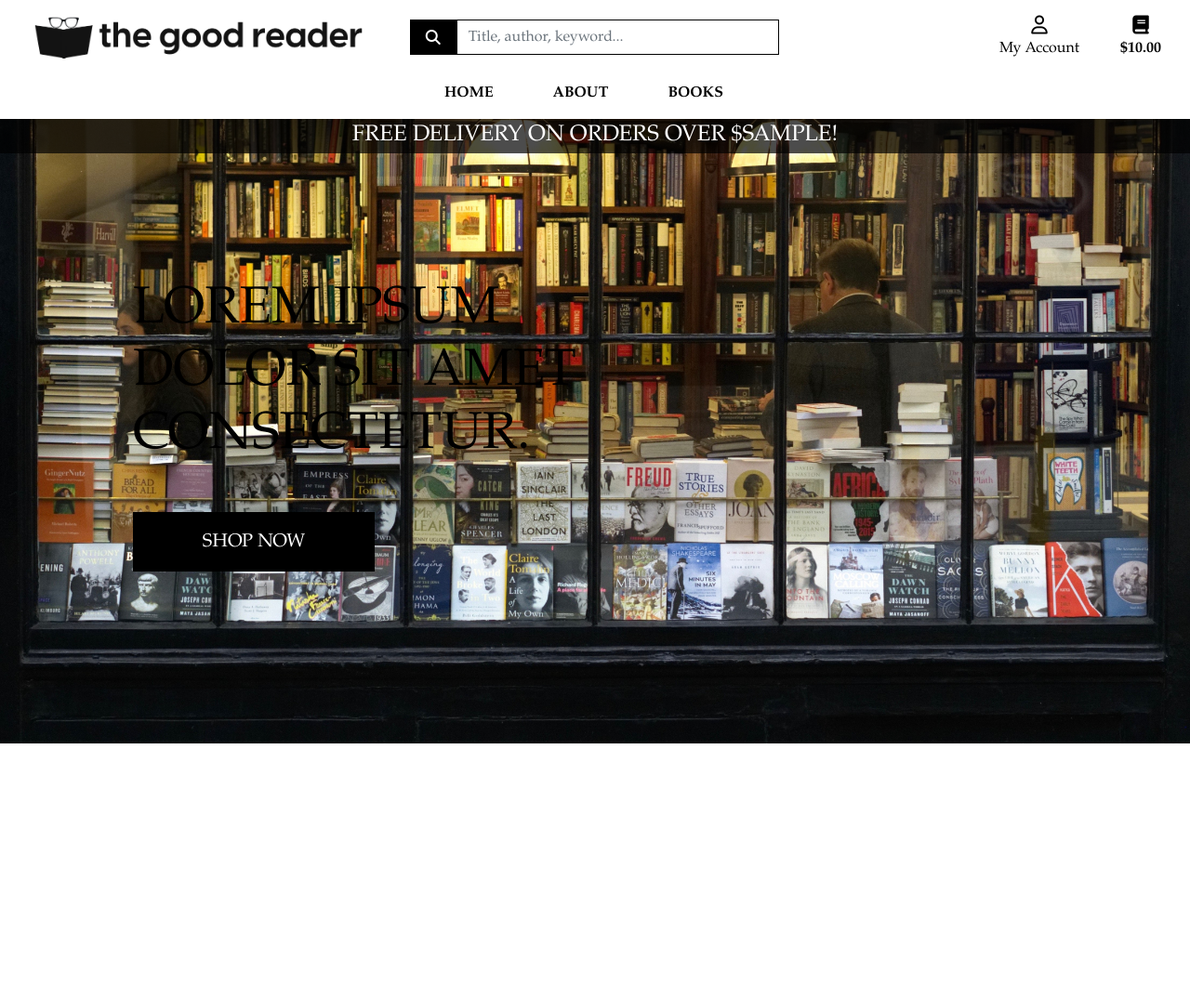
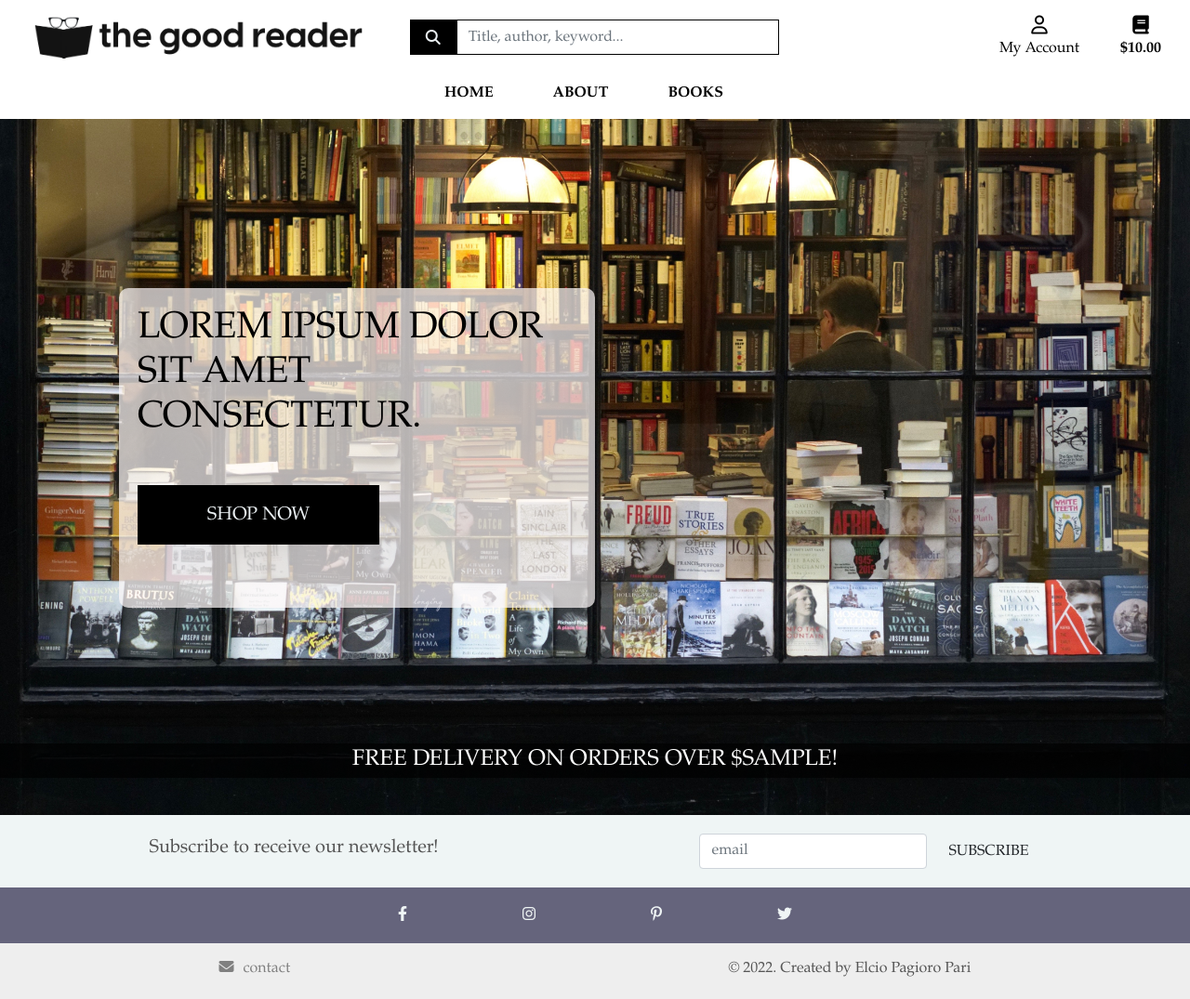
Before and after one commit to pagioro/The_Good_Reader, a Django app: template home/templates/home/index.html in a window 1280 px wide. Shown: the whole page at 93% size. Before the commit the page ends 800 px from the top, so only its background shows below. Run offline with Django 3.2, Linux system fonts and the light colour scheme; the template is opened without the code that fills it: most values are stand-ins (such as "Sample title", 1, 10 or a date in 2020); some libraries are stand-ins or nearby versions.

Commit message:
styling base and index.html

```diff
--- a/home/templates/home/index.html
+++ b/home/templates/home/index.html
@@ -12,10 +12,10 @@
 {% block content %}
     <div class="container h-100">
         <div class="row h-100">
-            <div class="col-7 col-md-6 my-auto">
-                <h1 class="display-4 logo-font text-black">
+            <div class="message-index col-7 col-md-6 my-auto">
+                <p class="display-4 logo-font text-black">
                     Lorem ipsum dolor sit amet consectetur.
-                </h1>
+                </p>
                 <div class="my-5">
                     <h4>
                         <a href="" class="shop-now-button btn btn-lg rounded-0 text-uppercase py-3">Shop Now</a>
--- a/static/css/style.css
+++ b/static/css/style.css
@@ -33,9 +33,19 @@ body {
     color: #000;
 }
 
+.message-index {
+    background-color: rgba(255,250,250,0.7);
+    border-radius: 10px;
+    padding: 20px;
+}
+
+.display-4 {
+    font-size: 2.5rem;
+}
+
 .shop-now-button {
     background: black;
-    color: white;
+    color: #EAEFF2;;
     min-width: 260px;
 }
 
@@ -45,7 +55,7 @@ body {
 
 .btn-black {
     background: black;
-    color: white;
+    color: #EAEFF2;;
 }
 
 .shop-now-button:hover,
@@ -55,7 +65,7 @@ body {
 .btn-black:active,
 .btn-black:focus {
     background: #222;
-    color: white;
+    color: #EAEFF2;;
 }
 
 .text-black {
@@ -63,8 +73,81 @@ body {
 }
 
 .border-black {
-    border: 1px solid black !important;
+    border: 1px solid #000 !important;
 }
+
+/* --- Subscribe --- */
+
+#subscribe {
+    display: flex;
+    flex-wrap: wrap;
+    justify-content: space-around;
+    align-items: center;
+    background-color: #EFF5F5;
+    height: auto;
+    padding: 1.25rem 1.25rem;
+    margin-top: 2.5rem;
+  }
+
+  .subscribe-right {
+    display: flex;
+  }
+
+  .subscribe-right > a {
+    margin-left: 0.625rem;
+  }
+
+  /* --- Footer --- */
+
+    #footer {
+        background-color: #65647C!important;
+        height: 3.75rem;
+        padding: 0.313rem 0;
+        display: flex;
+        align-items: center;
+        justify-content: center;
+  }
+
+  .footer-social > a {
+    color: #EFF5F5;
+    padding: 0 4.6875vw;
+    text-decoration: none;
+  }
+
+  .footer-social > a:hover {
+    color: #808080;
+    transition-duration: 0.5s;
+  }
+
+  #footer-contact {
+    height: 3.75rem;
+    background-color: rgb(238,238,238);
+  }
+
+  .footer-contact-align {
+    display: flex;
+    align-items: center;
+    justify-content: space-around;
+  }
+
+  .footer-contact > i{
+    padding-right: 0.625rem;
+  }
+
+  .footer-contact {
+    color: #808080;
+    text-decoration: none;
+  }
+
+  .footer-contact:hover {
+    color: #1C6758;
+    transition-duration: 0.5s;
+    text-decoration: none;
+  }
+
+  p.footer-p {
+    margin-top: 0.938rem;
+  }
 
 /* -------------------------------- Media Queries */
 
--- a/templates/base.html
+++ b/templates/base.html
@@ -52,7 +52,7 @@
                                 </span>
                             </button>
                         </div>
-                        <input class="search form-control border border-black rounded-0" type="text" name="q" placeholder="Title, author, keyword...">
+                        <input class="form-control border border-black rounded-0" type="text" name="q" placeholder="Title, author, keyword...">
                     </div>
                 </form>
             </div>
@@ -104,11 +104,6 @@
                 {% include 'includes/main-nav.html' %}
             </nav>
         </div>
-        <div id="delivery-banner" class="row text-center">
-            <div class="col bg-black text-white">
-                <h4 class="logo-font my-1">Free delivery on orders over ${{ free_shipping_threshold }}!</h4>
-            </div>
-        </div>
     </header>
 
     {% if messages %}
@@ -121,6 +116,45 @@
     {% block content %}
     {% endblock %}
 
+    <!-- Discount bar -->
+
+    <section>
+        <div id="delivery-banner" class="row text-center">
+            <div class="col bg-black text-white">
+                <h4 class="logo-font my-1">Free delivery on orders over ${{ free_shipping_threshold }}!</h4>
+            </div>
+        </div>
+    </section>
+
+     <!-- Subscribe -->
+
+		<section id="subscribe">
+			<div class="subscribe-left">
+				<h5>Subscribe to receive our newsletter!</h5>
+			</div>
+			<div class="subscribe-right">
+				<input type="email" class="form-control" placeholder="email">
+				<a href="#" class="btn btn-subscribe">SUBSCRIBE</a>
+			</div>
+		</section>
+
+<!--- Footer -->
+
+<section id="footer">
+	<div class="footer-social">
+		<a href="https://www.facebook.com/" target="_blank"><i class="fab fa-facebook-f"></i></a>
+		<a href="https://www.instagram.com/" target="_blank"><i class="fab fa-instagram"></i></a>
+		<a href="https://www.pinterest.com/" target="_blank"><i class="fab fa-pinterest-p"></i></a>
+		<a href="https://www.twitter.com/" target="_blank"><i class="fab fa-twitter"></i></a>
+	</div>
+</section>
+<section id="footer-contact">
+	<div class="footer-contact-align">
+		<a href="" class="footer-contact"><i class="fa-solid fa-envelope"></i>contact</a>
+		<p class="footer-p">© 2022. Created by Elcio Pagioro Pari</p>
+	</div>
+</section>
+
     {% block postloadjs %}
     {% endblock %}
 
```
